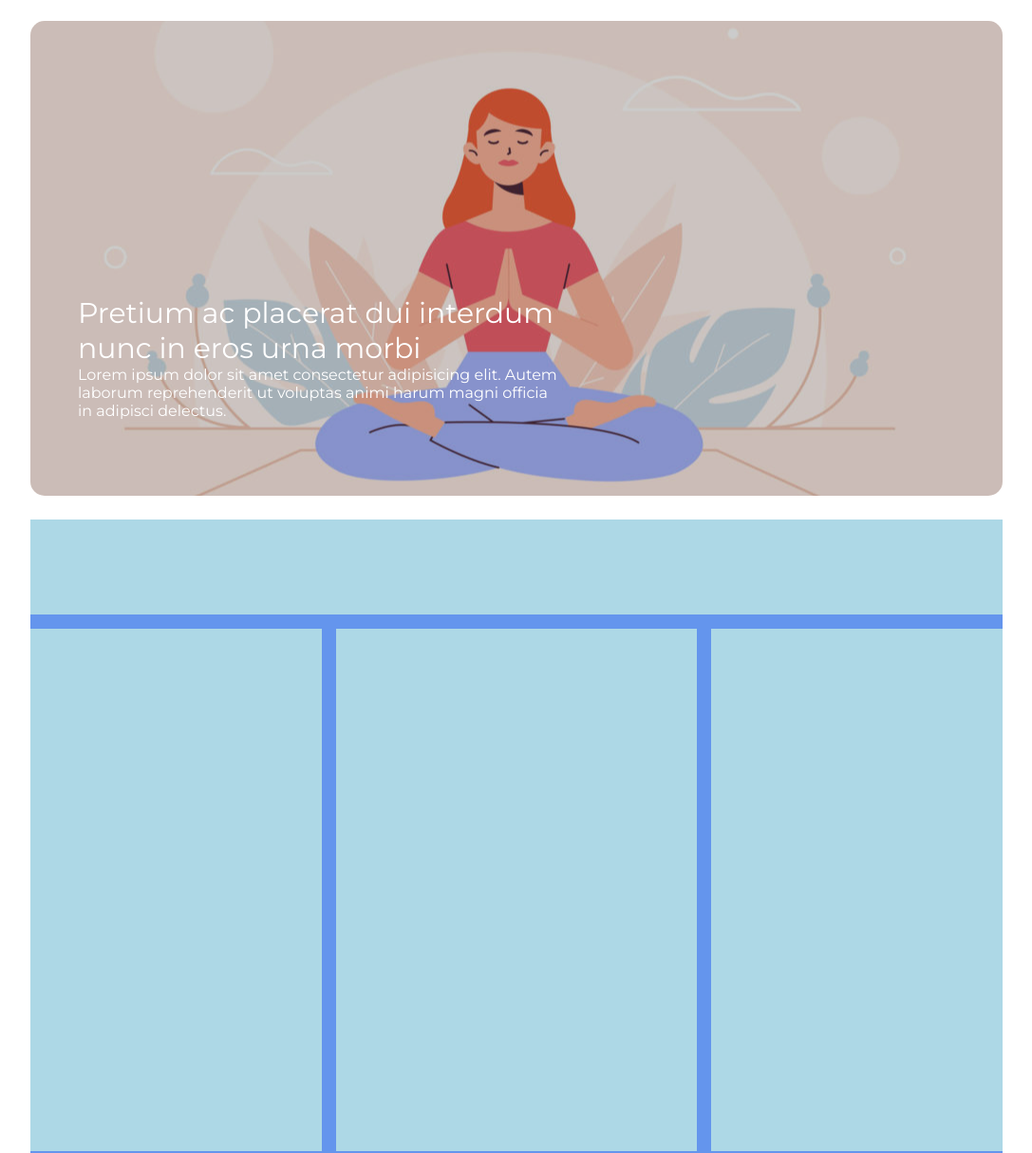
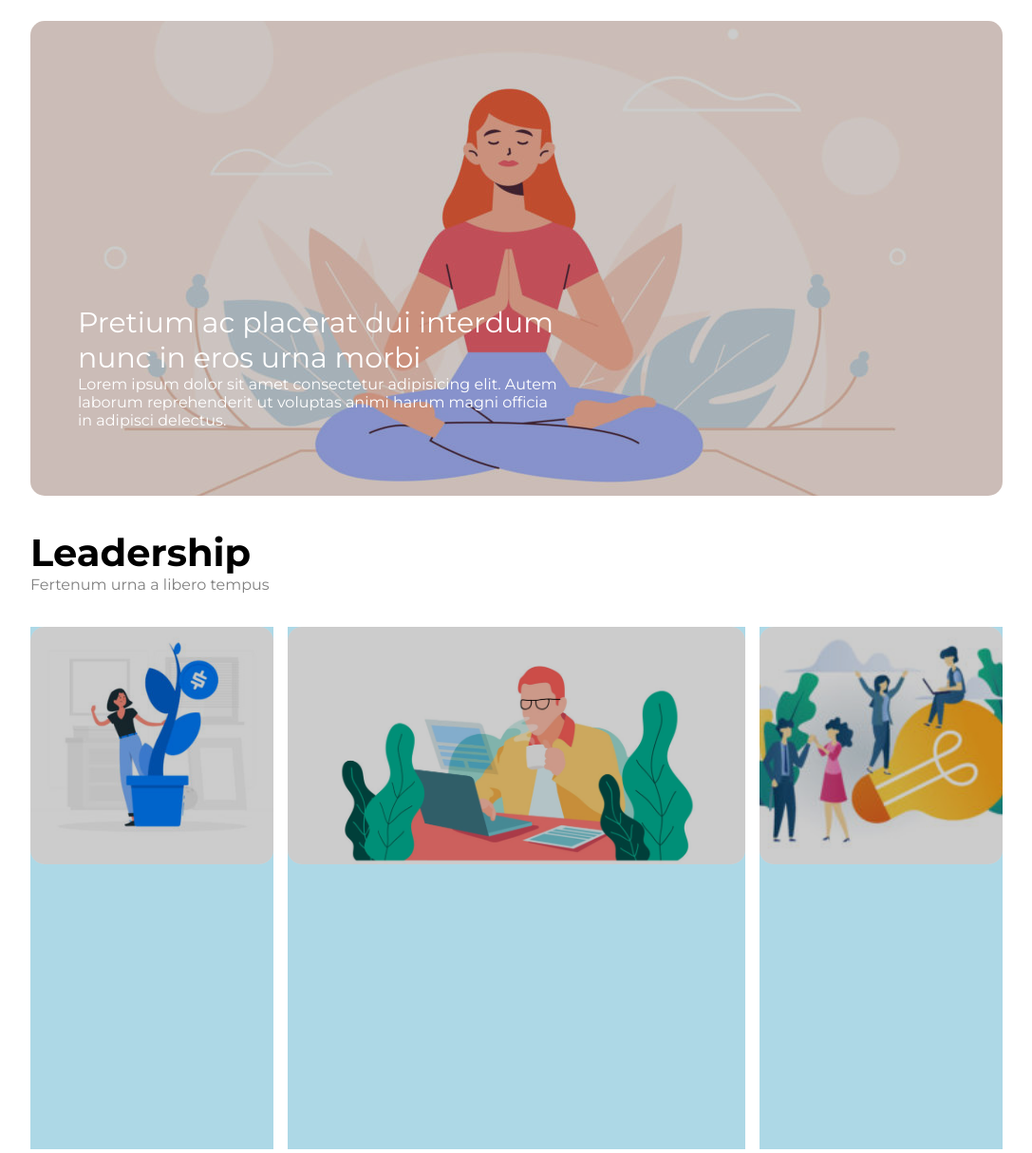
Before and after one commit to StefanoDeCapitani/htmlcss-wp, a plain HTML site: page index.html in a window 1280 px wide. Shown: the part 161-1375 px from the top of the page at 95% size, without its empty margins (96-1183 px from the left). Drawn offline with Linux system fonts and the light colour scheme.

Commit message:
Creazione classi per img e non background-image

```diff
--- a/css/style.css
+++ b/css/style.css
@@ -33,10 +33,20 @@ Sommario:
   color: white;
 }
 
+.gray-text {
+  color: gray;
+}
+
 .hero h2 {
   font-size: 30px;
   font-weight: 400;
 }
+
+h1 {
+  font-size: 40px;
+}
+
+
 
 
 /*----------------- 2. LAYOUT -----------------*/
@@ -55,7 +65,7 @@ header {
 
 .hero {
   height: 500px;
-  margin-bottom: 25px;
+  margin-bottom: 35px;
 }
 
 /* !!CONTAINER BLUE - 3 COLONNE!! */
@@ -67,18 +77,17 @@ vedi "B. Container con 3 colonne"*/
 }
 
 .three_columns_header {
-  height: 100px;
-  margin-bottom: 15px;
+  margin-bottom: 35px;
 }
 
 .column {
   height: 550px;
   float: left;
-  width: 30%;
+  width: 25%;
 }
 
 .column.center {
-  width: calc(40% - 30px);
+  width: calc(50% - 30px);
   /*Viene sottratto lo spessore dei margini per non eccedere
   il 100% della larghezza del container con la somma delle
   tre colonne*/
@@ -129,16 +138,20 @@ ul {
 /*MAIN*/
 
 /* A: Hero*/
-.hero {
-  background-image: url("../img/banner.jpg");
+
+.hero.image {
+  bottom: 15px;
 }
 
 .hero section {
   width: 50%;
   position: absolute;
   left: 50px;
-  bottom: 80px;
+  bottom: 70px;
 }
+
+/*B: 3 colonne*/
+
 
 
 
@@ -159,20 +172,28 @@ ul {
   background: purple;
 }
 
-.image-overlay-radius {
+.image_container {
+  height: 250px;
+}
+
+.image_overlay_radius {
   position: relative;
-  background-size: cover;
-  background-position: center;
   border-radius: 15px;
   overflow: hidden;
 }
 
-.image-overlay-radius::before {
+.image {
+  width: 100%;
+  height: 100%;
+  object-fit: cover;
+}
+
+.image_overlay_radius::before {
   content: "";
   background: rgba(0, 0, 0, 0.2);
   position: absolute;
   top: 0;
-  right: 0;
-  bottom: 0;
   left: 0;
+  width: 100%;
+  height: 100%;
 }
--- a/index.html
+++ b/index.html
@@ -28,7 +28,8 @@
     <!-- Inizio main -->
     <main>
       <!-- Inizio primo container -->
-      <div class="container hero image-overlay-radius">
+      <div class="container hero image_overlay_radius">
+        <img class="image" src="img/banner.jpg" alt="Ragazza che medita">
         <section class="white-text">
         <h2>Pretium ac placerat dui interdum nunc in eros urna morbi</h2>
         <p> Lorem ipsum dolor sit amet consectetur adipisicing elit. Autem laborum reprehenderit ut voluptas animi harum magni officia in adipisci delectus. </p>
@@ -37,16 +38,31 @@
       <!-- Fine primo container -->
 
       <!-- Inizio secondo container 3 colonne -->
-      <div class="container blue">
+      <div class="container">
         <!-- Inizio header sopra le colonne -->
-        <div class="three_columns_header lightblue"></div>
+        <div class="three_columns_header">
+            <h1>Leadership</h1>
+            <p class="gray-text">Fertenum urna a libero tempus</p>
+        </div>
         <!-- Fine header sopra le colonne -->
 
         <!-- Inizio main con colonne -->
         <div class="three_columns_main clearfix">
-          <aside class="column lightblue"></aside>
-          <div class="column center lightblue"></div>
-          <aside class="column lightblue"></aside>
+          <div class="column lightblue">
+            <div class="image_container image_overlay_radius">
+              <img src="img/img-1.jpg" alt="" class="image">
+            </div>
+          </div>
+          <div class="column center lightblue">
+            <div class="image_container image_overlay_radius">
+              <img src="img/banner-2.jpg" alt="" class="image">
+            </div>
+          </div>
+          <div class="column lightblue">
+            <div class="image_container image_overlay_radius">
+              <img src="img/img-3.jpg" alt="" class="image">
+            </div>
+          </div>
         </div>
         <!-- Fine main con colonne -->
       </div>
```
